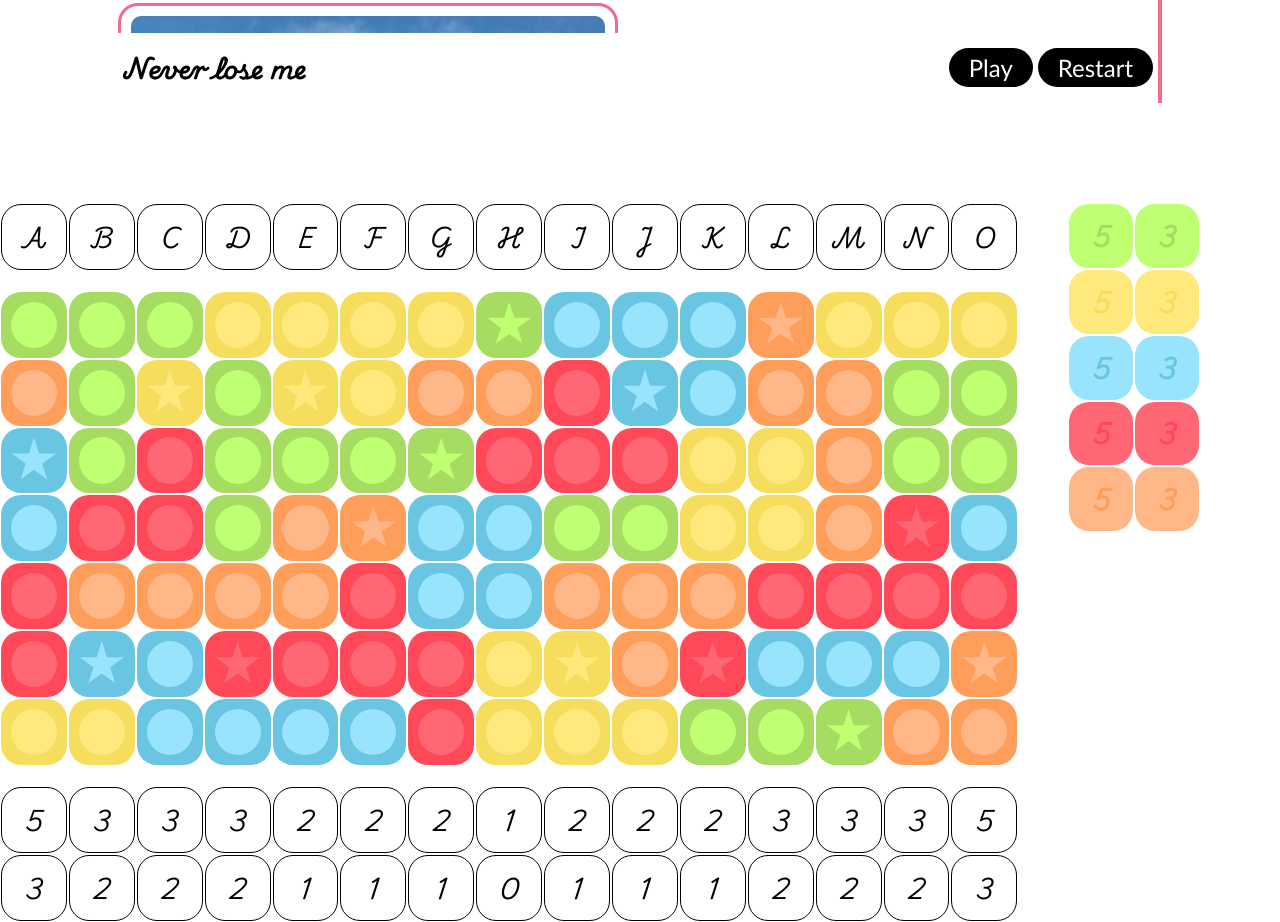
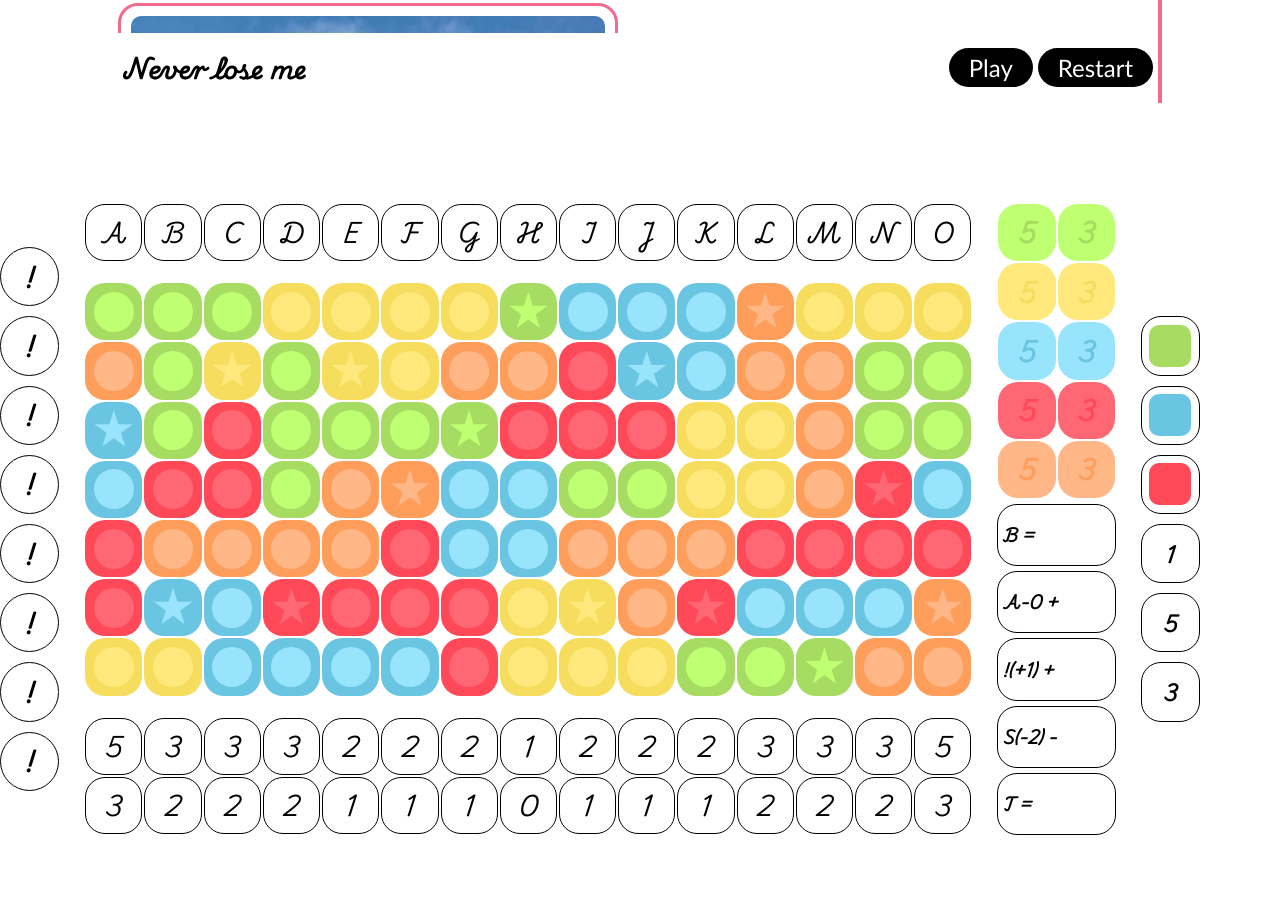
Before and after one commit to OnlySupCall/soff, a plain HTML site: page index.html in a window 1280 px wide. Shown: the part 1471-2393 px from the top of the page. After the commit the page ends 2306 px from the top, so only its background shows below. Drawn offline with Linux system fonts and the light colour scheme.

Commit message:
Completed the keer op keer table

```diff
--- a/index.html
+++ b/index.html
@@ -62,6 +62,17 @@
     </div>
 
     <div class="game">
+
+        <div class="remaining-jokers">
+            <div>!</div>
+            <div>!</div>
+            <div>!</div>
+            <div>!</div>
+            <div>!</div>
+            <div>!</div>
+            <div>!</div>
+            <div>!</div>
+        </div>
 
         <div class="table">
             <div class="column-names">
@@ -462,6 +473,28 @@
 
             </div>
 
+            <div class="overview-points">B = </div>
+
+            <div class="overview-points">A-0 + </div>
+
+            <div class="overview-points">!(+1) + </div>
+
+            <div class="overview-points">S(-2) - </div>
+
+            <div class="overview-points">T = </div>
+
+        </div>
+
+        <div class="dice">
+
+            <div class="color-dye green"></div>
+            <div class="color-dye blue"></div>
+            <div class="color-dye red"></div>
+
+            <div class="number-dye">1</div>
+            <div class="number-dye">5</div>
+            <div class="number-dye">3</div>
+
         </div>
 
     </div>
--- a/keerOpKeer.css
+++ b/keerOpKeer.css
@@ -1,7 +1,7 @@
 .game {
     display: flex;
     flex-flow: row nowrap;
-    column-gap: 50px;
+    column-gap: 25px;
     width: 1200px;
 }
 
@@ -9,7 +9,7 @@
     display: flex;
     flex-flow: column nowrap;
     row-gap: 20px;
-    flex-grow: 15;
+    flex: 15;
 }
 
 .main-table, .column-names, .column-points {
@@ -109,7 +109,10 @@
 }
 
 .overview {
-    flex-grow: 2;
+    flex: 2;
+    display: flex;
+    flex-flow: column nowrap;
+    row-gap: 5px;
 }
 
 .overview-colors {
@@ -148,3 +151,93 @@
     background-color: #FF6774;
     color: #FF4958;
 }
+
+.overview-points {
+    flex-basis: 100%;
+    aspect-ratio: 2/1;
+    border: 1px solid black;
+    box-sizing: border-box;
+    border-radius: 20px;
+    display: flex;
+    justify-content: flex-start;
+    align-items: center;
+    font-family: Playwrite;
+    font-size: 1em;
+    font-weight: bold;
+    padding: 5px;
+}
+
+.remaining-jokers {
+    flex: 1;
+    display: flex;
+    flex-flow: column nowrap;
+    align-items: stretch;
+    justify-content: center;
+    row-gap: 10px;
+}
+
+.remaining-jokers>div {
+    aspect-ratio: 1/1;
+    box-sizing: border-box;
+    border: 1px solid black;
+    border-radius: 50%;
+    display: flex;
+    justify-content: center;
+    align-items: center;
+    font-family: Playwrite;
+    font-size: 1.5em;
+    font-weight: bold;
+}
+
+.dice {
+    display: flex;
+    flex-flow: column nowrap;
+    justify-content: center;
+    align-items: stretch;
+    row-gap: 10px;
+    flex: 1;
+}
+
+.dice>div {
+    aspect-ratio: 1/1;
+    box-sizing: border-box;
+    border: 1px solid black;
+    border-radius: 20px;
+    display: flex;
+    justify-content: center;
+    align-items: center;
+}
+
+.color-dye:after {
+    content: " ";
+    position: relative;
+    width: calc(100% - 15px);
+    height: calc(100% - 15px);
+    border-radius: 10px;
+}
+
+.color-dye.green:after {
+    background-color: #A5DC61;
+}
+
+.color-dye.yellow:after {
+    background-color: #F6DD5E;
+}
+
+.color-dye.blue:after {
+    background-color: #6AC5E3;
+}
+
+.color-dye.red:after {
+    background-color: #FF4958;
+}
+
+.color-dye.orange:after {
+    background-color: #FF9D5B;
+}
+
+.number-dye {
+    font-family: Playwrite;
+    font-size: 1.2em;
+    font-weight: bold;
+}
```
